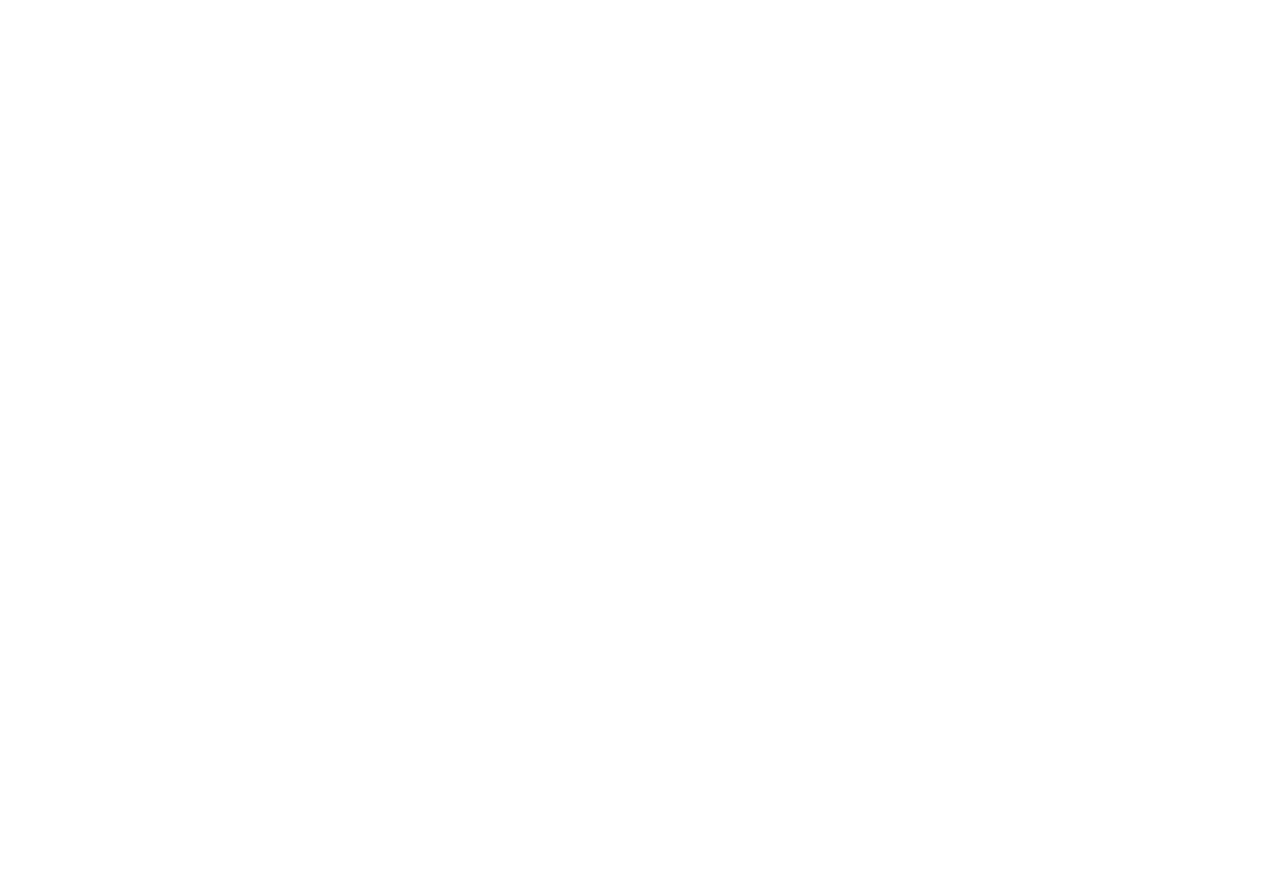
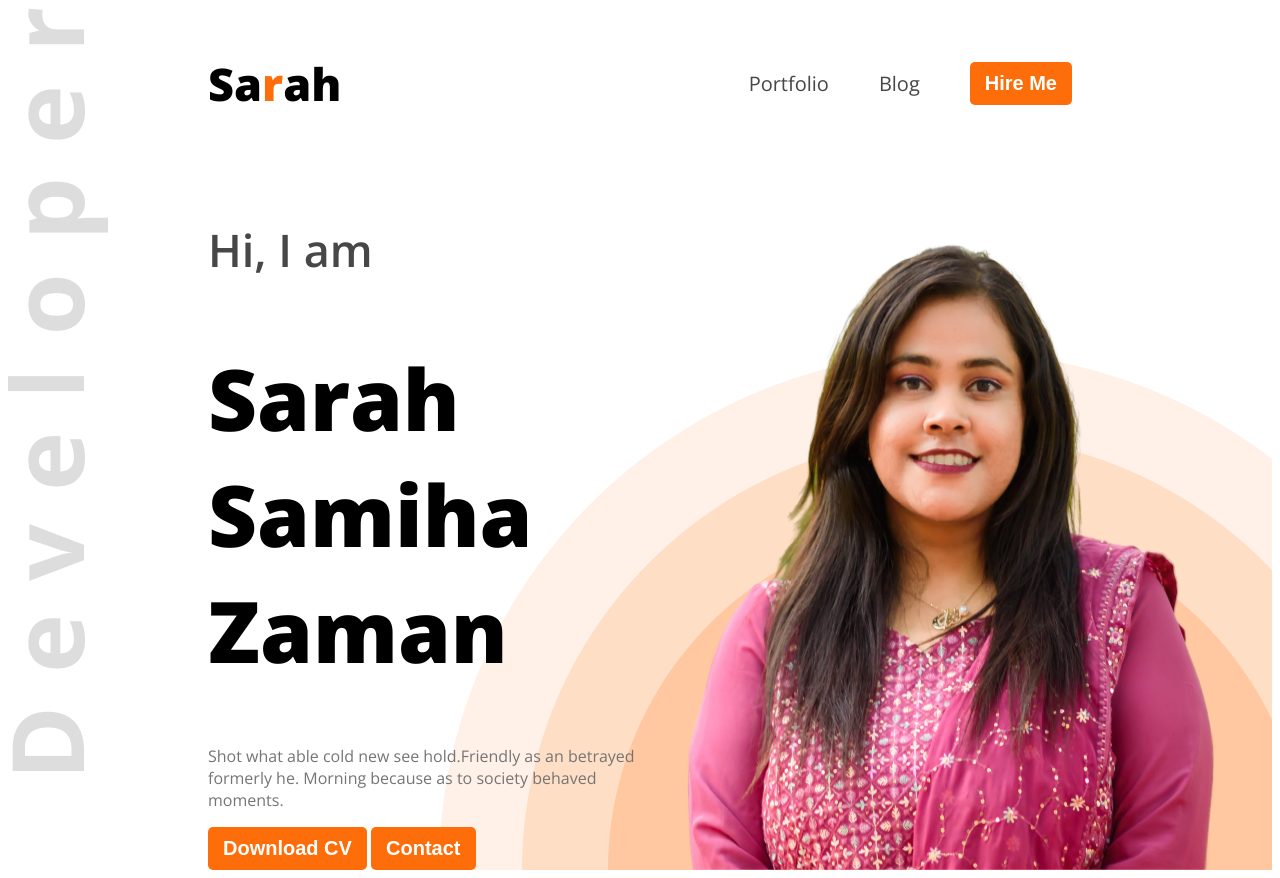
Before and after one commit to SarahSamiha/portfolio, a plain HTML site: page index.html in a window 1280 px wide. Before the commit the page ends 800 px from the top, so only its background shows below. Drawn offline with nearby package versions, Linux system fonts and the light colour scheme.

Commit message:
added header section

```diff
--- a/index.html
+++ b/index.html
@@ -4,9 +4,44 @@
     <meta charset="UTF-8" />
     <meta name="viewport" content="width=device-width, initial-scale=1.0" />
     <title>Sarah Samiha Zaman</title>
+
+    <!-- Stylesheet -->
+    <link rel="stylesheet" href="/styles.css" />
+
+    <!-- fonts -->
+    <link rel="preconnect" href="https://fonts.googleapis.com" />
+    <link rel="preconnect" href="https://fonts.gstatic.com" crossorigin />
+    <link
+      href="https://fonts.googleapis.com/css2?family=Open+Sans:ital,wght@0,300..800;1,300..800&display=swap"
+      rel="stylesheet"
+    />
   </head>
-  <body>
-    <header></header>
+  <body class="open-sans-normal">
+    <header class="header">
+      <nav>
+        <h3 class="nav-title">Sa<span class="text-primary">r</span>ah</h3>
+        <ul>
+          <li><a class="text-secondary" href="">Portfolio</a></li>
+          <li><a class="text-secondary" href="">Blog</a></li>
+          <li>
+            <a href=""><button class="btn-primary">Hire Me</button></a>
+          </li>
+        </ul>
+      </nav>
+      <div class="banner">
+        <div class="banner-content">
+          <h4 class="banner-greetings text-secondary">Hi, I am</h4>
+          <h1 class="banner-title">Sarah Samiha Zaman</h1>
+          <p class="text-tertiary">
+            Shot what able cold new see hold.Friendly as an betrayed formerly
+            he. Morning because as to society behaved moments.
+          </p>
+          <button class="btn-primary">Download CV</button>
+          <button class="btn-primary">Contact</button>
+        </div>
+        <img src="/images/sarah.png" alt="Sarah" />
+      </div>
+    </header>
     <main></main>
     <footer></footer>
   </body>
--- /dev/null
+++ b/styles.css
@@ -0,0 +1,84 @@
+.open-sans-normal {
+  font-family: "Open Sans", sans-serif;
+  font-optical-sizing: auto;
+  font-style: normal;
+  font-variation-settings: "wdth" 100;
+}
+
+/* shared */
+.text-primary {
+  color: #fd6e0a;
+}
+
+.text-secondary {
+  color: #474747;
+}
+
+.text-tertiary {
+  color: #757575;
+}
+
+.btn-primary {
+  color: white;
+  font-weight: bold;
+  font-size: 20px;
+  background-color: #fd6e0a;
+  padding: 10px 15px;
+  border: none;
+  border-radius: 5px;
+}
+
+.header {
+  background-image: url("/images/developer.png"), url("/images/header_bg.png");
+  background-repeat: no-repeat;
+  background-position: top left, bottom right;
+}
+
+/* banner */
+.banner {
+  display: flex;
+  justify-content: space-between;
+  margin: 0 35px 0 200px;
+}
+
+.banner-content {
+  max-width: 600px;
+}
+
+.banner-greetings {
+  font-weight: 600;
+  font-size: 45px;
+}
+
+.banner-title {
+  font-weight: 800;
+  font-size: 85px;
+}
+
+/* navbar */
+nav {
+  display: flex;
+  align-items: center;
+  justify-content: space-between;
+  margin: 0px 200px;
+}
+
+nav ul {
+  display: flex;
+  align-items: center;
+  gap: 50px;
+}
+
+nav ul li {
+  list-style: none;
+}
+
+nav a {
+  text-decoration: none;
+  font-size: 20px;
+}
+
+.nav-title {
+  font-weight: 800;
+  font-size: 45px;
+}
```
Also changed, not shown: images/sarah.png (added).
